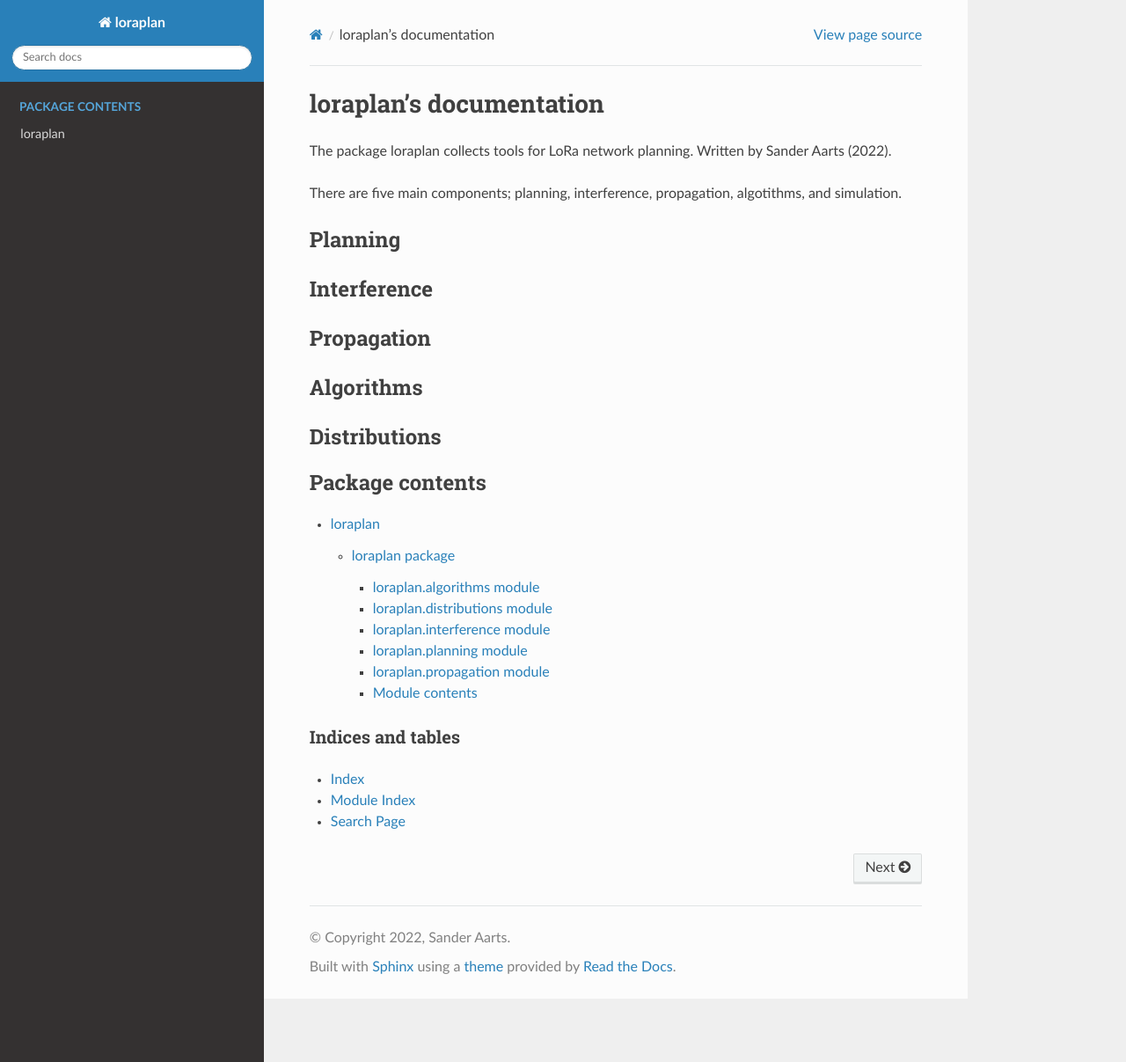
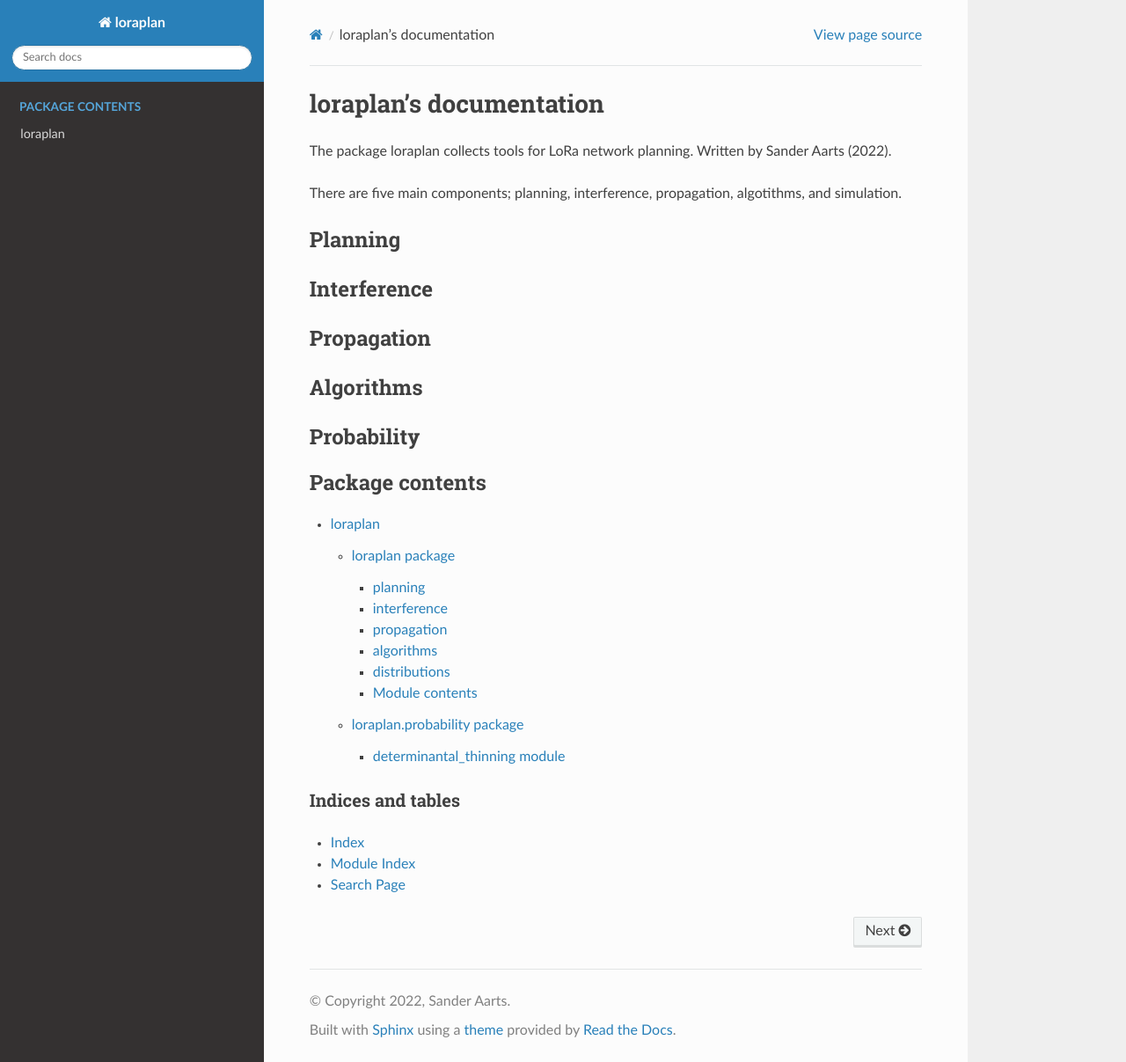
Before and after one commit to seaarts/lora-network-planner, a Sphinx documentation site: the page built from docs/source/index.rst, in a window 1280 px wide and 1207 px high. Shown: the whole window at 88% size. Built offline with Sphinx 7.4.7 and the Read the Docs theme 2.0.0, drawn with Linux system fonts in a browser that asks for light colours.

Commit message:
update docs

```diff
--- a/docs/source/index.rst
+++ b/docs/source/index.rst
@@ -28,8 +28,8 @@ Algorithms
 ----------
 
 
-Distributions
--------------
+Probability
+-----------
 
 
 .. toctree::
--- /dev/null
+++ b/docs/source/loraplan.probability.rst
@@ -0,0 +1,11 @@
+loraplan.probability package
+============================
+
+
+determinantal\_thinning module
+---------------------------------------------------
+
+.. automodule:: loraplan.probability.determinantal_thinning
+   :members:
+   :undoc-members:
+   :show-inheritance:
--- a/docs/source/loraplan.rst
+++ b/docs/source/loraplan.rst
@@ -1,43 +1,46 @@
 loraplan package
 ================
 
+.. toctree::
+   :maxdepth: 4
 
-loraplan.algorithms module
---------------------------
+
+planning
+--------
+
+.. automodule:: loraplan.planning
+   :members:
+   :undoc-members:
+   :show-inheritance:
+
+interference
+------------
+
+.. automodule:: loraplan.interference
+   :members:
+   :undoc-members:
+   :show-inheritance:
+
+propagation
+-----------
+
+.. automodule:: loraplan.propagation
+   :members:
+   :undoc-members:
+   :show-inheritance:
+
+algorithms
+----------
 
 .. automodule:: loraplan.algorithms
    :members:
    :undoc-members:
    :show-inheritance:
 
-loraplan.distributions module
------------------------------
+distributions
+-------------
 
 .. automodule:: loraplan.distributions
-   :members:
-   :undoc-members:
-   :show-inheritance:
-
-loraplan.interference module
-----------------------------
-
-.. automodule:: loraplan.interference
-   :members:
-   :undoc-members:
-   :show-inheritance:
-
-loraplan.planning module
-------------------------
-
-.. automodule:: loraplan.planning
-   :members:
-   :undoc-members:
-   :show-inheritance:
-
-loraplan.propagation module
----------------------------
-
-.. automodule:: loraplan.propagation
    :members:
    :undoc-members:
    :show-inheritance:
--- a/docs/source/modules.rst
+++ b/docs/source/modules.rst
@@ -5,3 +5,4 @@
    :maxdepth: 4
 
    loraplan
+   loraplan.probability
```
Also changed, not shown: 2 other files.
